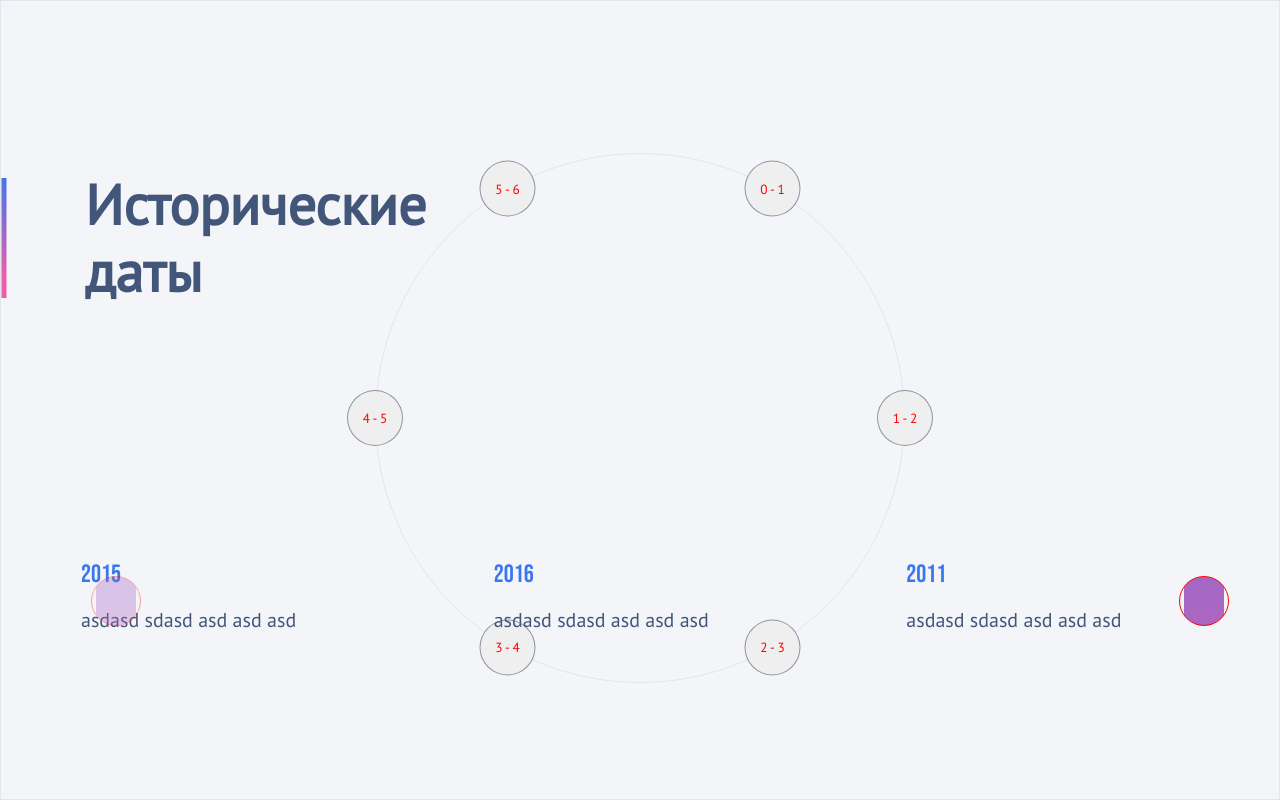
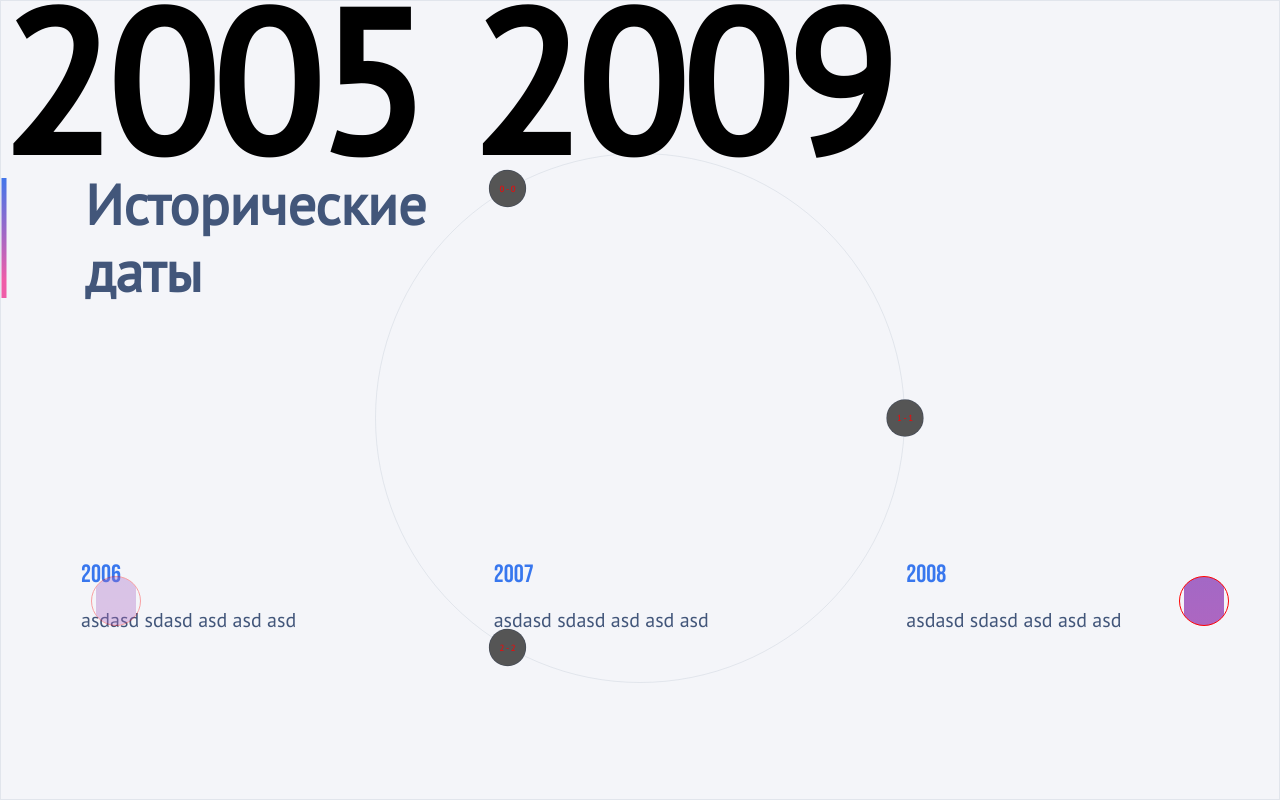
Before and after one commit to uncledeni/interactive-time-wheel, a React app: page / in a window 1280 px wide. Built offline with nearby package versions, Linux system fonts and the light colour scheme.

Commit message:
Rework rotating wheel on dynamic data

```diff
--- a/src/pages/home-page/components/period-control/period-control.jsx
+++ b/src/pages/home-page/components/period-control/period-control.jsx
@@ -3,11 +3,13 @@ import styled from "styled-components";
 import gsap from "gsap";
 import { useGSAP } from "@gsap/react";
 
-const numIcons = [1, 2, 3, 4, 5, 6];
 
-const PeriodCircle = styled.div`
-    width: 530px;
-    height: 530px;
+const circleRadius = 265;
+const scaleChange = 1.5;
+
+const SC_PeriodCircle = styled.div`
+    width: ${circleRadius * 2}px;
+    height: ${circleRadius * 2}px;
     position: absolute;
     top: 19%;
     left: calc(50% - 265px);
@@ -19,7 +21,7 @@ const PeriodCircle = styled.div`
     align-items: center;
 `
 
-const YearsPeriod = styled.p`
+const SC_YearsPeriod = styled.p`
     position: absolute;
     width: max-content;
     height: 160px;
@@ -32,7 +34,18 @@ const YearsPeriod = styled.p`
     text-align: center;
 `
 
-const TimePoint = styled.button`
+// ${props => {
+//     return `
+//         // transform: ${(props.$tmp !== props.$currentActive)
+//             ?
+//             `scale(${1/ scaleChange}) translate(-50%, -50%) rotate(calc(${360 / numIcons.length}deg * var(--i))) translate(${circleRadius * scaleChange}px) rotate(calc(${-360 / numIcons.length}deg * var(--i)));`
+//             :
+//             `scale(${scaleChange}) translate(-50%, -50%) rotate(calc(${360 / numIcons.length}deg * var(--i))) translate(${circleRadius / scaleChange}px) rotate(calc(${-360 / numIcons.length}deg * var(--i)))`
+//         }
+//     `
+// }}
+
+const SC_TimePoint = styled.button`
     display: flex;
     justify-content: center;
     align-items: center;
@@ -43,24 +56,36 @@ const TimePoint = styled.button`
     cursor: pointer;
     transform-origin: 0 0;
     // scale: .2;
-    transform: translate(-50%, -50%) rotate(calc(${360 / numIcons.length}deg * var(--i))) translate(265px) rotate(calc(${-360 / numIcons.length}deg * var(--i)));
+    background-color: #555f;
+
+    ${props => {
+        return `transform: scale(${1 / scaleChange}) translate(-50%, -50%) rotate(calc(${360 / props.$numIcons.length}deg * var(--i))) translate(${circleRadius * scaleChange}px) rotate(calc(${-360 / props.$numIcons.length}deg * var(--i)));`
+    }}
+
 
     ${props => {
         return `&:nth-child(${props.$tmp + 1}) { --i: ${props.$tmp - 1};}`
     }}
 
+    &:hover {
+        ${props => {
+        return `transform: scale(${scaleChange}) translate(-50%, -50%) rotate(calc(${360 / props.$numIcons.length}deg * var(--i))) translate(${circleRadius / scaleChange}px) rotate(calc(${-360 / props.$numIcons.length}deg * var(--i)));`
+    }}
+        background-color: revert;
+    }
+
     & p {
         font-family: PT Sans;
         color: red;
-    }
+        }
 
-    &: {
-
+        & p:hover {
+            color: green;
     }
 `
 const InnerText = ({ e, i, activePosition, currentActive }) => {
     const textRef = useRef(null);
-    console.log(textRef.current, i, activePosition - i)
+    // console.log(textRef.current, i, activePosition - i)
 
     gsap.to(textRef.current, {
         duration: 2,
@@ -73,56 +98,105 @@ const InnerText = ({ e, i, activePosition, currentActive }) => {
     )
 }
 
-const Point = ({ e, i, offset, currentActive, activePosition, func }) => {
+const Point = ({ e, i, offset, currentActive, activePosition, func, numIcons }) => {
     const elemRef = useRef(null);
 
-    gsap.to(elemRef.current, {
-        duration: 2,
-        // repeat: -1,
-        // scale: 5.6,
-        // xPercent: 25,
-        // yPercent: 25
-    })
+    // if (i === currentActive) {
+    //     // setTimeout(() => {
+    //     gsap.to(elemRef.current, {
+    //         duration: 2,
+    //         // repeat: -1,
+    //         // scale: scaleChange,
+    //         // x: circleRadius / scaleChange,
+    //         // y: circleRadius / scaleChange
+    //         // xPercent: 25,
+    //         // yPercent: 25
+    //     })
+    //     // }, 2000)
+    // } else {
+    //     gsap.to(elemRef.current, {
+    //         duration: 2,
+    //         // repeat: -1,
+    //         scale: 1 / scaleChange,
+    //         // x: circleRadius / scaleChange,
+    //         // y: circleRadius / scaleChange
+    //         // xPercent: 25,
+    //         // yPercent: 25
+    //     })
+    // }
 
     return (
-        <TimePoint
-        ref={elemRef}
+        <SC_TimePoint
+            ref={elemRef}
             $tmp={i}
             $offset={offset}
+            $currentActive={currentActive}
             onClick={func}
+            $numIcons={numIcons}
         >
             <InnerText e={e} i={i} activePosition={activePosition} currentActive={currentActive} />
-        </TimePoint>
+        </SC_TimePoint>
     )
 }
 
-export const PeriodControl = ({ years }) => {
+export const PeriodControl = ({ data, setPer }) => {
+    const [numIcons, setNumIcons] = useState(data);
+
+
     const circleRef = useRef(null);
     const [activePosition, setActivePosition] = useState(numIcons.length - 1);
     const [currentActive, setCurrentActive] = useState(0);
     const [offset, setOffset] = useState(0);
 
     useEffect(() => {
-        // alert(offset)
-    }, [offset])
+        setPer(currentActive)
+    }, [currentActive]);
 
+    // useEffect(() => {
+    // console.log(circleRef.current.style.transform)
+    // }, [circleRef, activePosition, currentActive])
 
     return (
-        <PeriodCircle ref={circleRef}>
-            {numIcons.map((e, i) => {
-                return <Point key={e} e={e} i={i} activePosition={activePosition} currentActive={currentActive} func={() => {
+        <>
+            {/* <div>
+                <button onClick={() => {
+                    setOffset(Math.abs(activePosition - currentActive - 1 + 1));
+                    setCurrentActive(currentActive - 1);
+                    gsap.to(circleRef.current, {
+                        duration: 2,
+                        // repeat: -1,
+                        rotation: 60 * Math.abs(activePosition - currentActive - 1 + 1)
+                    })
+                }}>L</button>
+                <button onClick={() => {
+                    setOffset(Math.abs(activePosition - currentActive + 1 + 1));
+                    setCurrentActive(currentActive + 1);
+                    gsap.to(circleRef.current, {
+                        duration: 2,
+                        // repeat: -1,
+                        rotation: 60 * Math.abs(activePosition - currentActive + 1 + 1)
+                    })
+                }
+                }>R</button>
+            </div> */}
+            <SC_PeriodCircle ref={circleRef}>
+                {numIcons.map((e, i) => {
+                    return <Point key={i} e={i} i={i} activePosition={activePosition} currentActive={currentActive} numIcons={numIcons} func={() => {
                         if (i !== currentActive) {
-                            setOffset(Math.abs(activePosition - i + 1));
+                            setOffset(Math.abs(activePosition - i) + 1);
+
+                            // console.log(activePosition, currentActive, (Math.abs(activePosition - i) + 1));
                             setCurrentActive(i);
                             gsap.to(circleRef.current, {
                                 duration: 2,
                                 // repeat: -1,
-                                rotation: 60 * (activePosition - i + 1)
+                                rotation: 60 * (Math.abs(activePosition - i) + 1)
                             })
                         }
                     }} />
-            })}
-            {/* <YearsPeriod>{`${years[0]} ${years[1]}`}</YearsPeriod> */}
-        </PeriodCircle>
+                })}
+            </SC_PeriodCircle>
+            <SC_YearsPeriod>{`${numIcons[currentActive].years[0]} ${numIcons[currentActive].years[1]}`}</SC_YearsPeriod>
+        </>
     )
 }
--- a/src/pages/home-page/home-page.jsx
+++ b/src/pages/home-page/home-page.jsx
@@ -1,9 +1,10 @@
-import React from "react";
+import React, { useState } from "react";
 import styled from "styled-components";
 import { SwiperSlider } from "../../widgets/swiper-slider/swiper-slider.jsx";
 
 import { PageTitle } from "../../shared/components/page-title/page-title.jsx";
 import { PeriodControl } from "./components/period-control/period-control.jsx";
+import { testData } from "../../shared/utils/data.js";
 
 const PageWrapper = styled.div`
     display: flex;
@@ -32,14 +33,17 @@ const SwiperWrapper = styled.div`
 
 export const HomePage = () => {
     const title = 'Исторические даты';
+    const [per, setPer] = useState(0)
+
+
 
     return (
         <PageWrapper>
             <PageContent>
-                <PageTitle title={title}/>
-                <PeriodControl years={[2015, 2022]}/>
+                <PageTitle title={title} />
+                <PeriodControl data={testData} setPer={setPer} />
                 <SwiperWrapper>
-                    <SwiperSlider />
+                    <SwiperSlider data={testData[per].data} />
                 </SwiperWrapper>
             </PageContent>
         </PageWrapper>
--- a/src/shared/utils/data.js
+++ b/src/shared/utils/data.js
@@ -1,8 +1,35 @@
 export const testData = [
-    {id: 0, year: 2015, eventText: "asdasd sdasd asd asd asd "},
-    {id: 1, year: 2016, eventText: "asdasd sdasd asd asd asd "},
-    {id: 2, year: 2011, eventText: "asdasd sdasd asd asd asd "},
-    {id: 3, year: 2018, eventText: "asdasd sdasd asd asd asd "},
-    {id: 4, year: 2019, eventText: "asdasd sdasd asd asd asd "},
-    {id: 5, year: 2020, eventText: "asdasd sdasd asd asd asd "},
+    {
+        'years': [2005, 2009],
+        'data': [
+            { id: 0, year: 2006, eventText: "asdasd sdasd asd asd asd " },
+            { id: 1, year: 2007, eventText: "asdasd sdasd asd asd asd " },
+            { id: 2, year: 2008, eventText: "asdasd sdasd asd asd asd " },
+            { id: 3, year: 2008, eventText: "asdasd sdasd asd asd asd " },
+            { id: 4, year: 2008, eventText: "asdasd sdasd asd asd asd " },
+            { id: 5, year: 2005, eventText: "asdasd sdasd asd asd asd " }
+        ]
+    },
+    {
+        'years': [2010, 2015],
+        'data': [
+            { id: 0, year: 2011, eventText: "asdasd sdasd asd asd asd " },
+            { id: 1, year: 2011, eventText: "asdasd sdasd asd asd asd " },
+            { id: 2, year: 2012, eventText: "asdasd sdasd asd asd asd " },
+            { id: 3, year: 2010, eventText: "asdasd sdasd asd asd asd " },
+            { id: 4, year: 2013, eventText: "asdasd sdasd asd asd asd " },
+            { id: 5, year: 2010, eventText: "asdasd sdasd asd asd asd " }
+        ]
+    },
+    {
+        'years': [2016, 2020],
+        'data': [
+            { id: 0, year: 2017, eventText: "asdasd sdasd asd asd asd " },
+            { id: 1, year: 2016, eventText: "asdasd sdasd asd asd asd " },
+            { id: 2, year: 2011, eventText: "asdasd sdasd asd asd asd " },
+            { id: 3, year: 2018, eventText: "asdasd sdasd asd asd asd " },
+            { id: 4, year: 2019, eventText: "asdasd sdasd asd asd asd " },
+            { id: 5, year: 2020, eventText: "asdasd sdasd asd asd asd " }
+        ]
+    }
 ]
--- a/src/widgets/swiper-slider/swiper-slider.jsx
+++ b/src/widgets/swiper-slider/swiper-slider.jsx
@@ -14,7 +14,7 @@ import { Event } from './components/event/event.jsx';
 
 // import required modules
 
-export function SwiperSlider() {
+export function SwiperSlider( {data} ) {
   return (
     <>
       <Swiper
@@ -33,7 +33,7 @@ export function SwiperSlider() {
           }
           `]}
       >
-        {testData.map((event) => {
+        {data.map((event) => {
           return (
             <SwiperSlide key={event.id}>
               <Event year={event.year} eventText={event.eventText} />
```
